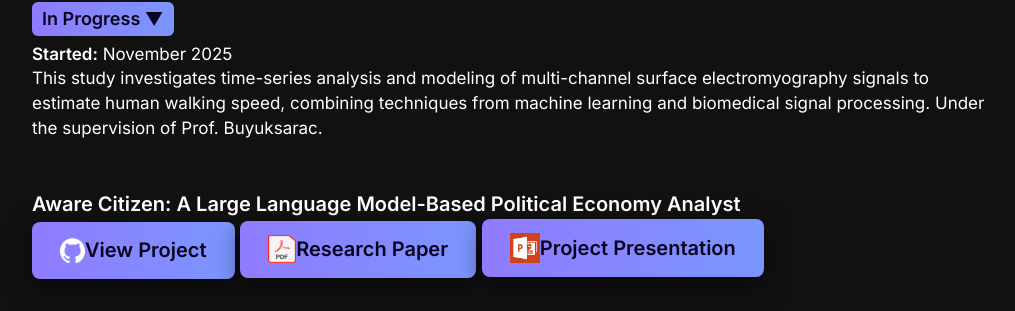
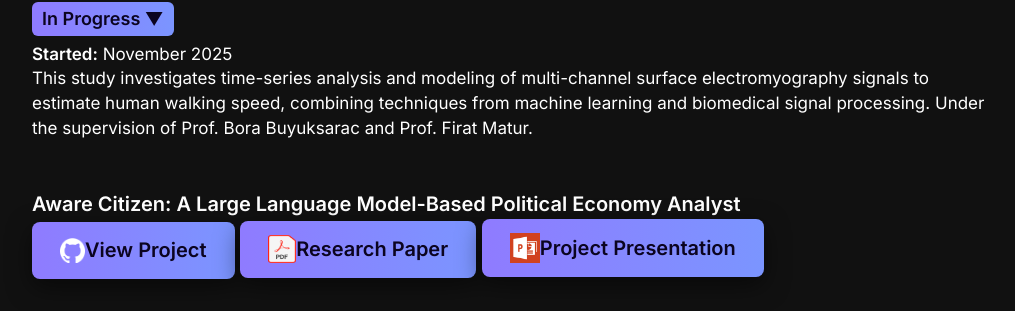
Before and after one commit to AtenaJP22/Atena-Jafari-Parsa, a Flask app: page / in a window 1280 px wide, after a click on "In Progress ▼". Shown: the part 1393-1704 px from the top of the page, without its empty margins (128-1143 px from the left). Run offline with Flask 3, Linux system fonts and the light colour scheme.

Commit message:
Publication Update

```diff
--- a/templates/index.html
+++ b/templates/index.html
@@ -217,12 +217,12 @@
           </summary>
 
           <p
-            data-en="<strong>Started:</strong> November 2025<br>This study investigates time-series analysis and modeling of multi-channel surface electromyography signals to estimate human walking speed, combining techniques from machine learning and biomedical signal processing. Under the supervision of Prof. Buyuksarac."
-            data-fa="<strong>شروع:</strong> نوامبر ۲۰۲۵<br>این پژوهش به تحلیل و مدل‌سازی سری‌های زمانی سیگنال‌های چندکاناله الکترومایوگرافی سطحی برای تخمین سرعت راه‌رفتن انسان با ترکیب روش‌های یادگیری ماشین و پردازش سیگنال‌های زیست‌پزشکی می‌پردازد.  تحت نظارت پروفسور بیوک‌ساراچ "
-            data-tr="<strong>Başlangıç:</strong> Kasım 2025<br>Bu çalışma, makine öğrenmesi ve biyomedikal sinyal işleme tekniklerini birleştirerek çok kanallı yüzey elektromiyografi sinyallerinin zaman serisi analizi ve modellenmesi yoluyla insan yürüme hızının tahminini araştırmaktadır, Prof. Büyüksaraç’ın danışmanlığında."
+            data-en="<strong>Started:</strong> November 2025<br>This study investigates time-series analysis and modeling of multi-channel surface electromyography signals to estimate human walking speed, combining techniques from machine learning and biomedical signal processing. Under the supervision of Prof. Bora Buyuksarac and Prof. Firat Matur."
+            data-fa="<strong>شروع:</strong> نوامبر ۲۰۲۵<br>این پژوهش به تحلیل و مدل‌سازی سری‌های زمانی سیگنال‌های چندکاناله الکترومایوگرافی سطحی برای تخمین سرعت راه‌رفتن انسان با ترکیب روش‌های یادگیری ماشین و پردازش سیگنال‌های زیست‌پزشکی می‌پردازد.  تحت نظارت پروفسور بورا بیوک‌ساراچ و پروفسور فیرات ماتور "
+            data-tr="<strong>Başlangıç:</strong> Kasım 2025<br>Bu çalışma, makine öğrenmesi ve biyomedikal sinyal işleme tekniklerini birleştirerek çok kanallı yüzey elektromiyografi sinyallerinin zaman serisi analizi ve modellenmesi yoluyla insan yürüme hızının tahminini araştırmaktadır, Prof. Bora Büyüksaraç ve Prof. Fırat Matur'un danışmanlığında."
           >
             <strong>Started:</strong> November 2025<br>
-            This study investigates time-series analysis and modeling of multi-channel surface electromyography signals to estimate human walking speed, combining techniques from machine learning and biomedical signal processing. Under the supervision of Prof. Buyuksarac.
+            This study investigates time-series analysis and modeling of multi-channel surface electromyography signals to estimate human walking speed, combining techniques from machine learning and biomedical signal processing. Under the supervision of Prof. Bora Buyuksarac & Prof. Firat Matur.
           </p>
         </details>
       </div>
```
Also changed, not shown: 1 other file.
